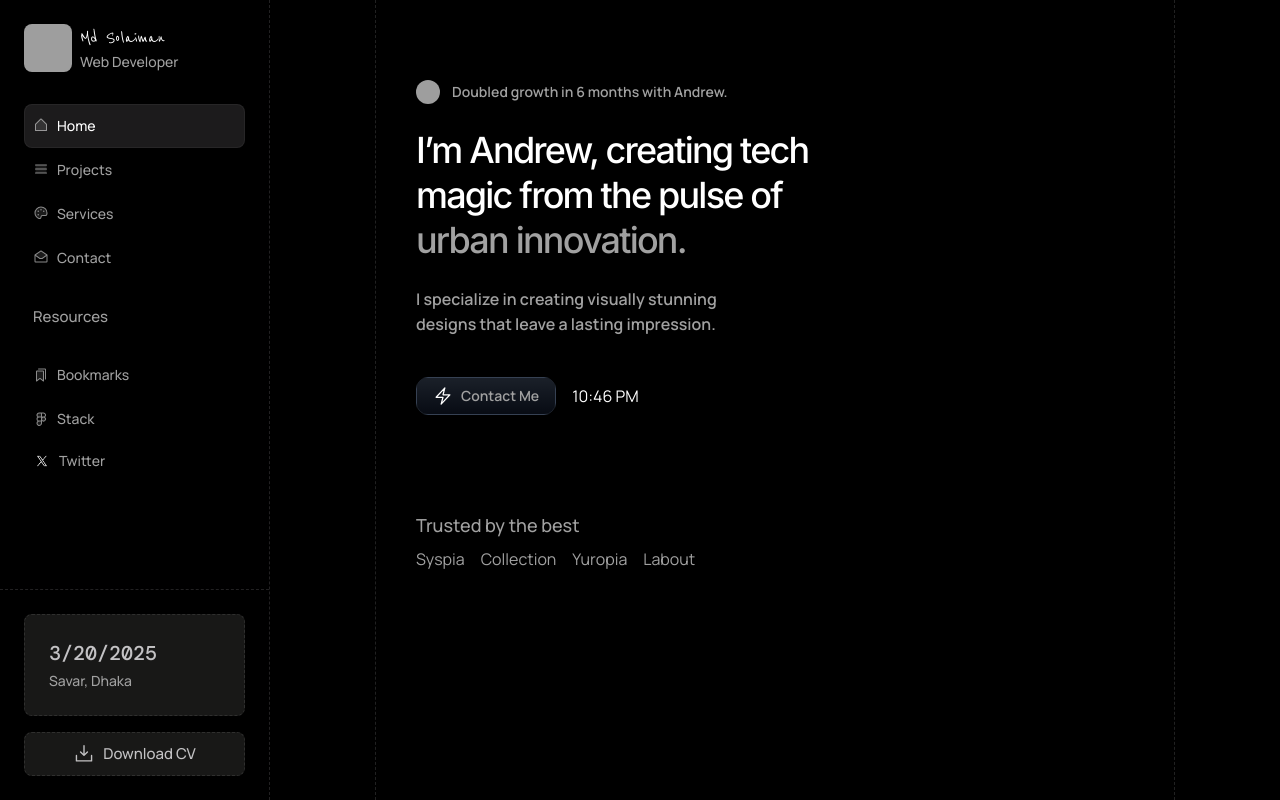
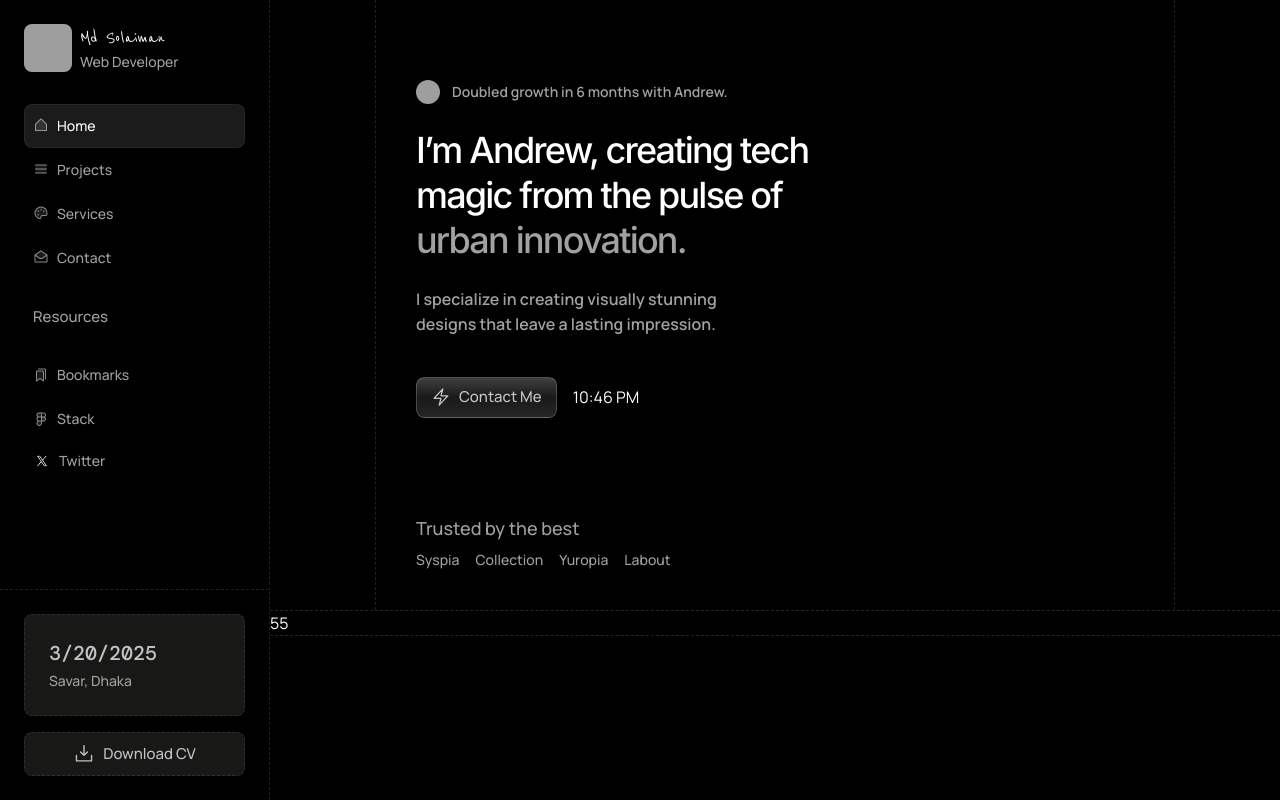
Before and after one commit to solaiman-siam/sm-firstlook, a React (Vite) app: page / in a window 1280 px wide. Built offline with nearby package versions, Linux system fonts and the light colour scheme; grey boxes are pictures that could not be loaded; a web font is replaced by a local one.

Commit message:
some changes

```diff
--- a/src/components/HomePageComponents/Part1.jsx
+++ b/src/components/HomePageComponents/Part1.jsx
@@ -4,7 +4,7 @@ function Part1() {
   return (
     <div>
       <Container>
-        <div className="text-white h-screen p-10 pt-20 border-r border-l border-dashed border-white/13">
+        <div className="text-white  p-10 pt-20 border-r border-l border-dashed border-white/13">
           <div className="flex flex-col  gap-2">
             <div className="flex items-center pb-4 gap-3">
               <div className="size-6 overflow-hidden  rounded-full">
@@ -28,14 +28,16 @@ function Part1() {
             </p>
 
             <div className="py-8 flex items-center gap-4">
-              <button className="flex  group items-center gap-2  relative px-4 py-2 rounded-xl bg-gradient-to-b  text-white border border-gray-700 shadow-md from-gray-700 to-gray-900 transition-all duration-300">
-                <svg
+
+
+              <button className="flex items-center group  bg-gradient-to-b transition-all  cursor-pointer  border-[1px] border-white/20 from-white/25 via-white/10 hover:via-white/10 to-white/15  gap-2 outline-4 px-3.5 py-2 rounded-lg hover:outline-white/15 outline-black">
+              <svg
                   xmlns="http://www.w3.org/2000/svg"
                   fill="none"
                   viewBox="0 0 24 24"
                   strokeWidth={1.5}
                   stroke="currentColor"
-                  className="size-5 realtive z-10"
+                  className="size-5 text-white/75 transition-all duration-200 group-hover:text-white/90"
                 >
                   <path
                     strokeLinecap="round"
@@ -43,11 +45,7 @@ function Part1() {
                     d="m3.75 13.5 10.5-11.25L12 10.5h8.25L9.75 21.75 12 13.5H3.75Z"
                   />
                 </svg>
-                <h4 className="relative z-10 text-text01 font-semibold text-sm">Contact Me</h4>
-
-                <div className="absolute top-0 left-0 w-full  group-hover:bg-white/5 h-full bg-black/50 hover:scale-110 z-2 group-hover:blur-lg">
-
-                </div>
+                <h4 className="text-[15px] group-hover:text-white/90 text-white/75  transition-all duration-200 hover:text-white/85 font-medium">Contact Me</h4>
               </button>
 
               <h4>10:46 PM</h4>
@@ -56,10 +54,10 @@ function Part1() {
             <div className="pt-14">
               <h3 className="text-lg font-medium text-text01 pb-2">Trusted by the best</h3>
               <div className="flex text-text01 titems-center gap-4">
-                <div>Syspia</div>
-                <div>Collection</div>
-                <div>Yuropia</div>
-                <div>Labout</div>
+                <div className="text-sm font-medium">Syspia</div>
+                <div className="text-sm font-medium">Collection</div>
+                <div className="text-sm font-medium">Yuropia</div>
+                <div className="text-sm font-medium">Labout</div>
               </div>
             </div>
           </div>
--- /dev/null
+++ b/src/components/HomePageComponents/Part2.jsx
@@ -0,0 +1,11 @@
+
+
+function Part2() {
+  return (
+    <div className="w-full h-full border-y border-white/15 border-dashed">
+        <h4 className="text-white">55</h4>
+    </div>
+  )
+}
+
+export default Part2
--- a/src/pages/Home.jsx
+++ b/src/pages/Home.jsx
@@ -1,10 +1,12 @@
 import Part1 from "../components/HomePageComponents/Part1"
+import Part2 from "../components/HomePageComponents/Part2"
 
 
 function Home() {
   return (
     <div className=" w-full">
       <Part1/>
+      <Part2/>
     </div>
   )
 }
```
